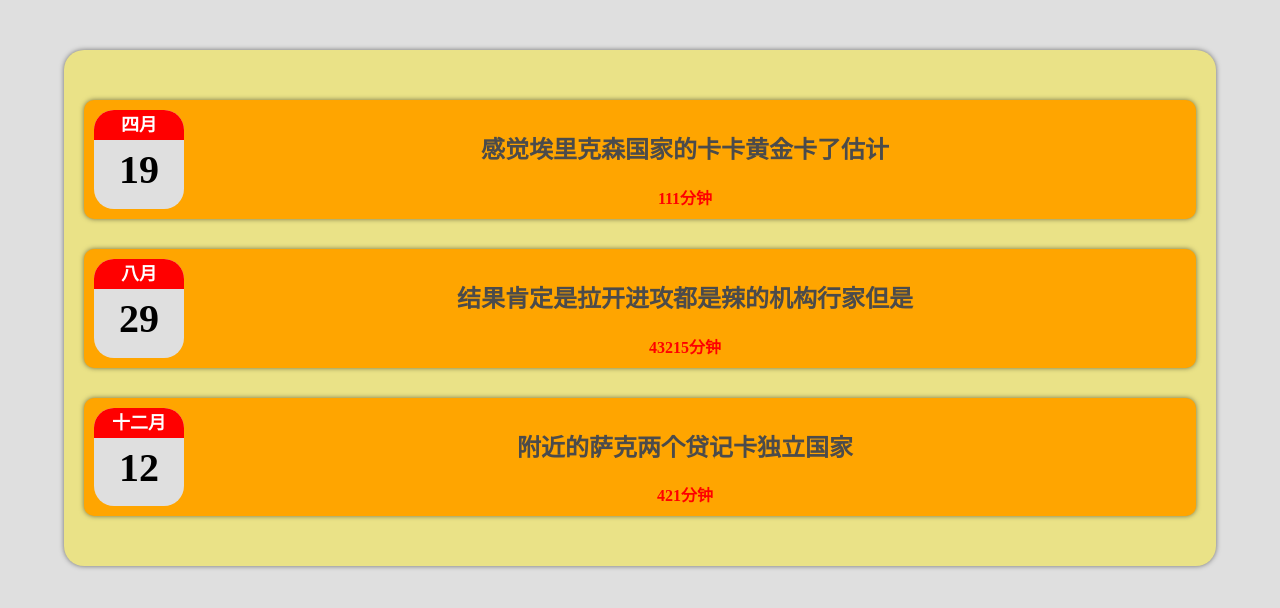
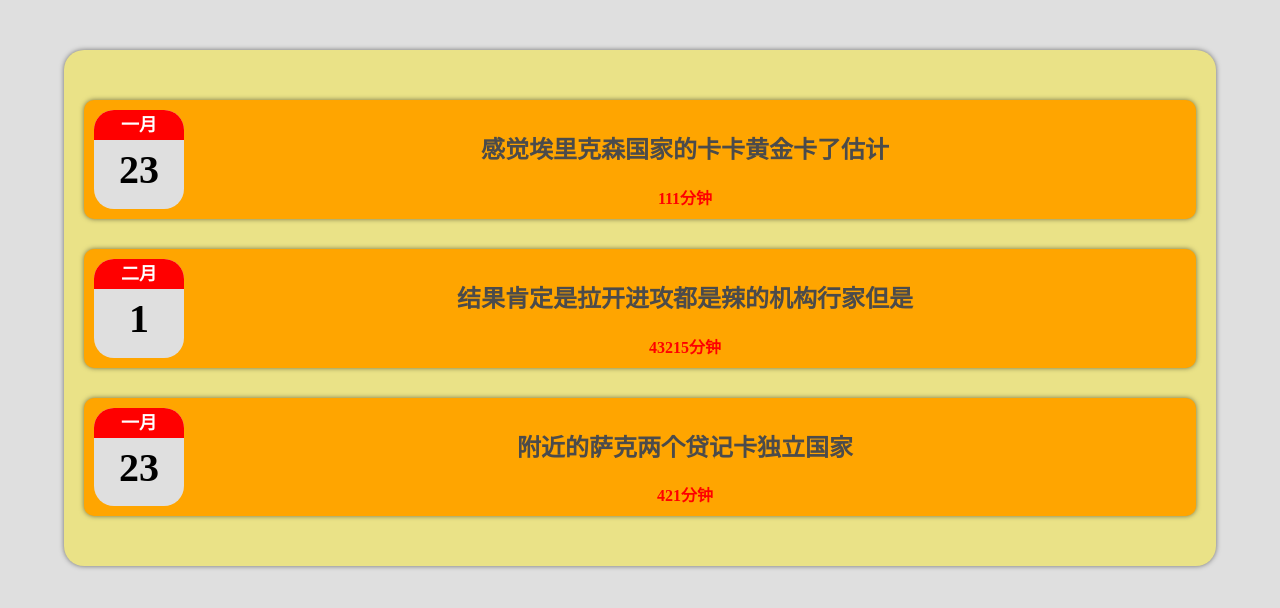
Before and after one commit to xiaoyutongxue11/React-, a React (Create React App) app: page / in a window 1280 px wide. Shown: the top 608 px of the page. Built offline with nearby package versions, Linux system fonts and the light colour scheme.

Commit message:
修改日期格式

```diff
--- a/src/Components/Log/LogItem.js
+++ b/src/Components/Log/LogItem.js
@@ -6,7 +6,7 @@ const LogItem = () => {
   return data.map((item) => {
     return (
       <div className="item" key={item.id}>
-        <MyDate month={item.month} day={item.day}/>
+        <MyDate date={item.date}/>
         <div className="content">
           <h2 className="desc">{item.desc}</h2>
           <div className="time">{item.time}分钟</div>
--- a/src/Components/MyDate/MyDate.js
+++ b/src/Components/MyDate/MyDate.js
@@ -1,10 +1,12 @@
 import React from "react";
 import "./MyDate.css";
 const MyDate = (props) => {
+  const month=props.date.toLocaleString('zh-CN',{month:"long"});
+  const day=props.date.getDate();
   return (
     <div className="date">
-      <div className="month">{props.month}</div>
-      <div className="day">{props.day}</div>
+      <div className="month">{month}</div>
+      <div className="day">{day}</div>
     </div>
   );
 };
--- a/src/data.js
+++ b/src/data.js
@@ -1,22 +1,19 @@
 const data = [
   {
     id: 11,
-    month: "四月",
-    day: 19,
+    date: new Date(2023, 12, 23),
     desc: "感觉埃里克森国家的卡卡黄金卡了估计",
     time: 111,
   },
   {
     id: 432,
-    month: "八月",
-    day: 29,
+    date: new Date(2024, 1, 1),
     desc: "结果肯定是拉开进攻都是辣的机构行家但是",
     time: 43215,
   },
   {
     id: 53,
-    month: "十二月",
-    day: 12,
+    date: new Date(),
     desc: "附近的萨克两个贷记卡独立国家",
     time: 421,
   },
```
